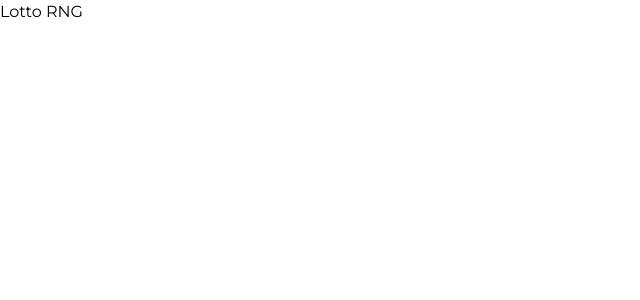
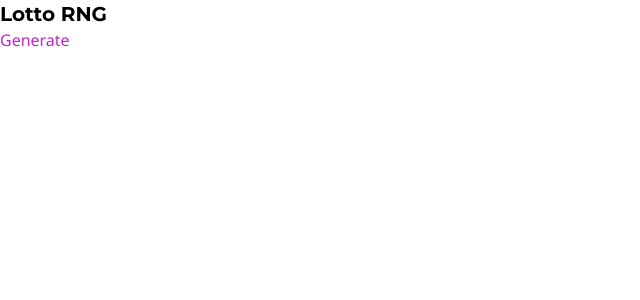
Before and after one commit to robertoignacio/lottorng, a Next.js app: page / in a window 1280 px wide. Shown: the top 300 px of the page, without its empty margins (0-640 px from the left). Built offline with nearby package versions, Linux system fonts and the light colour scheme.

Commit message:
font className with tailwind

```diff
--- a/app/page.tsx
+++ b/app/page.tsx
@@ -1,9 +1,12 @@
 
+import { montserrat, noto_sans } from "@/app/ui/fonts";
 
 export default function Home() {
   return (
     <div>
-      <h1>Lotto RNG</h1>
+      <h1 className={`${montserrat.className} text-xl font-bold antialiased`}>Lotto RNG</h1>
+      <p className={`${noto_sans.className} text-s font-normal text-fuchsia-600 antialiased`}>Generate </p>
+
       <main></main>
       <footer></footer>
     </div>
--- a/app/ui/fonts.ts
+++ b/app/ui/fonts.ts
@@ -2,7 +2,6 @@ import { Montserrat, Noto_Sans } from "next/font/google";
 
 // variable font: https://fonts.google.com/specimen/Montserrat
 export const montserrat = Montserrat({
-    weight: 'variable',
     style: ['italic','normal'],
     subsets: ['latin'],
     display: 'swap',
@@ -11,7 +10,6 @@ export const montserrat = Montserrat({
 
 // variable font: https://fonts.google.com/noto/specimen/Noto+Sans
 export const noto_sans = Noto_Sans({
-    weight: 'variable',
     style: ['italic','normal'],
     subsets: ['latin'],
     display: 'swap',
```
